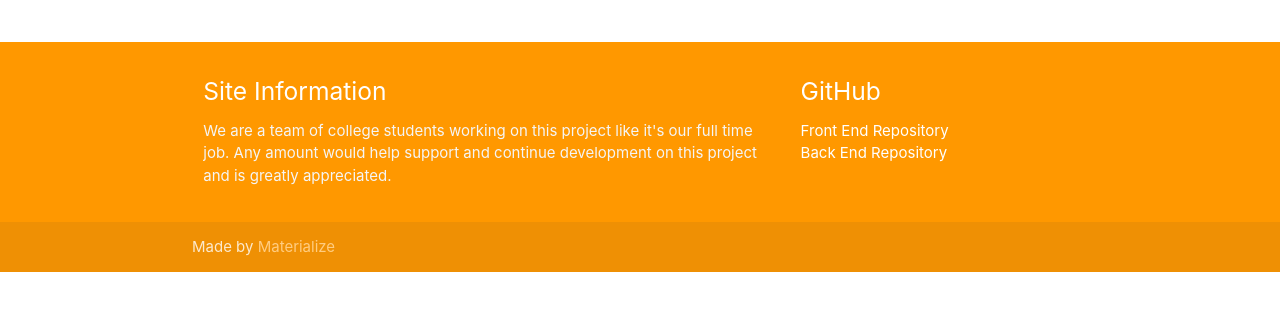
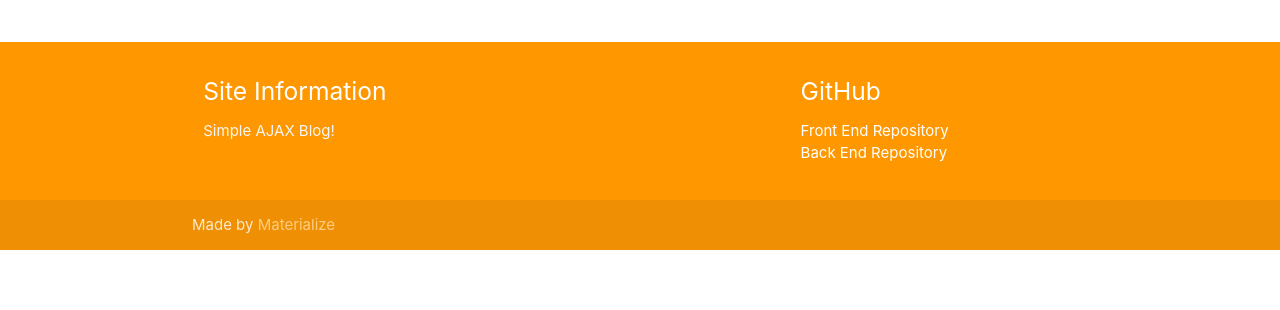
Before and after one commit to andychuong/ajax-blog-frontend, a plain HTML site: page index.html in a window 1280 px wide. Shown: the part 90-400 px from the top of the page. Drawn offline with nearby package versions, Linux system fonts and the light colour scheme; no server answers.

Commit message:
fix site info

```diff
--- a/index.html
+++ b/index.html
@@ -72,7 +72,7 @@
       <div class="row">
         <div class="col l8 s12">
           <h5 class="white-text">Site Information</h5>
-          <p class="grey-text text-lighten-4">We are a team of college students working on this project like it's our full time job. Any amount would help support and continue development on this project and is greatly appreciated.</p>
+          <p class="grey-text text-lighten-4">Simple AJAX Blog!</p>
 
         </div>
         <div class="col l4 s12">
```
